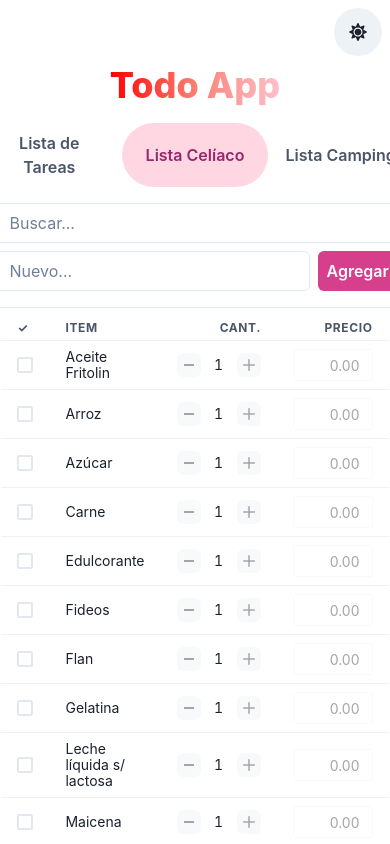
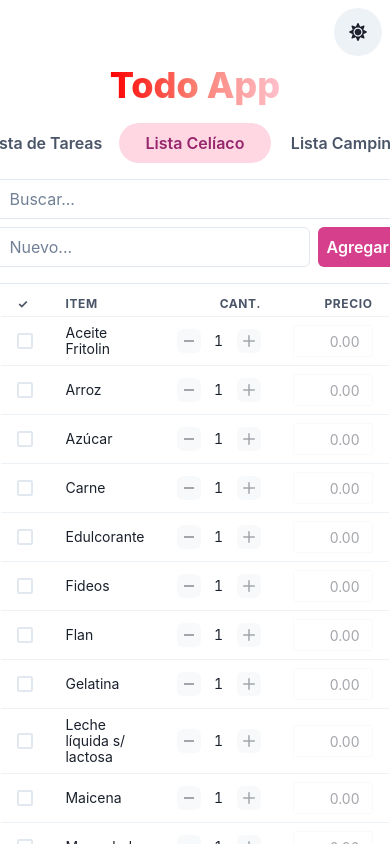
Before and after one commit to licjavierbarrios/chakra-todoapp, a React (Vite) app: page / in a window 390 px wide. Both pictures are taken after a click on the tab "Lista Celíaco". Shown: the top 844 px of the page. Built offline with nearby package versions, Linux system fonts and the light colour scheme.

Commit message:
fix(layout): prevent mobile overflow in CeliacShoppingList

```diff
--- a/src/components/ShoppingList/CeliacShoppingList.jsx
+++ b/src/components/ShoppingList/CeliacShoppingList.jsx
@@ -168,8 +168,8 @@
   };
 
   return (
-    <VStack spacing={4} align="stretch">
-      <Stack spacing={2} direction="column">
+    <VStack spacing={4} align="stretch" w="100%" px={2}>
+      <Stack spacing={2} direction={{ base: "column", md: "row" }} w="100%">
         {/* Barra de búsqueda */}
         <SearchBar searchTerm={searchTerm} onSearchTermChange={setSearchTerm} />
 
@@ -182,7 +182,7 @@
       </Stack>
 
       {/* Tabla con los items filtrados */}
-      <Box borderWidth="1px" borderRadius="md" p={2}>
+      <Box w="100%" overflowX="auto" borderWidth="1px" borderRadius="md" p={2}>
         <ShoppingTable
           items={filteredItems}
           onToggle={handleToggle}
```
